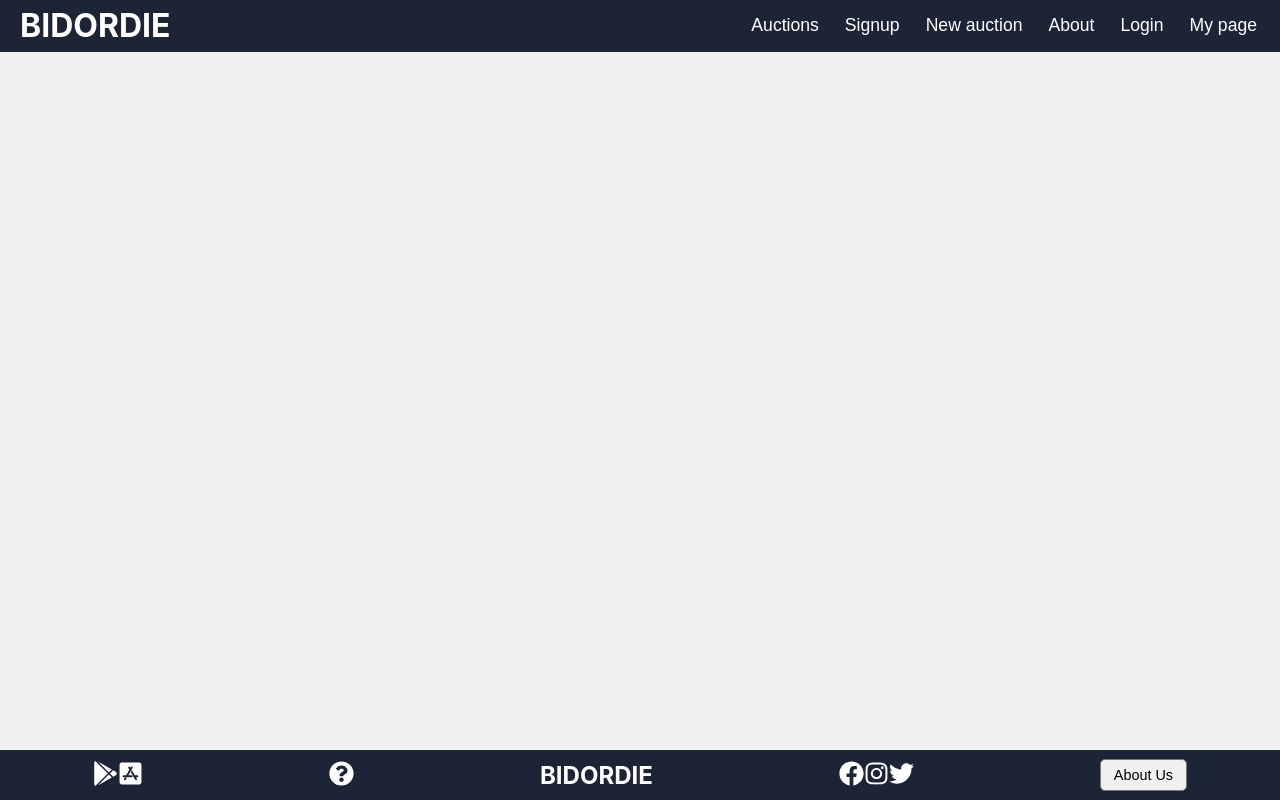
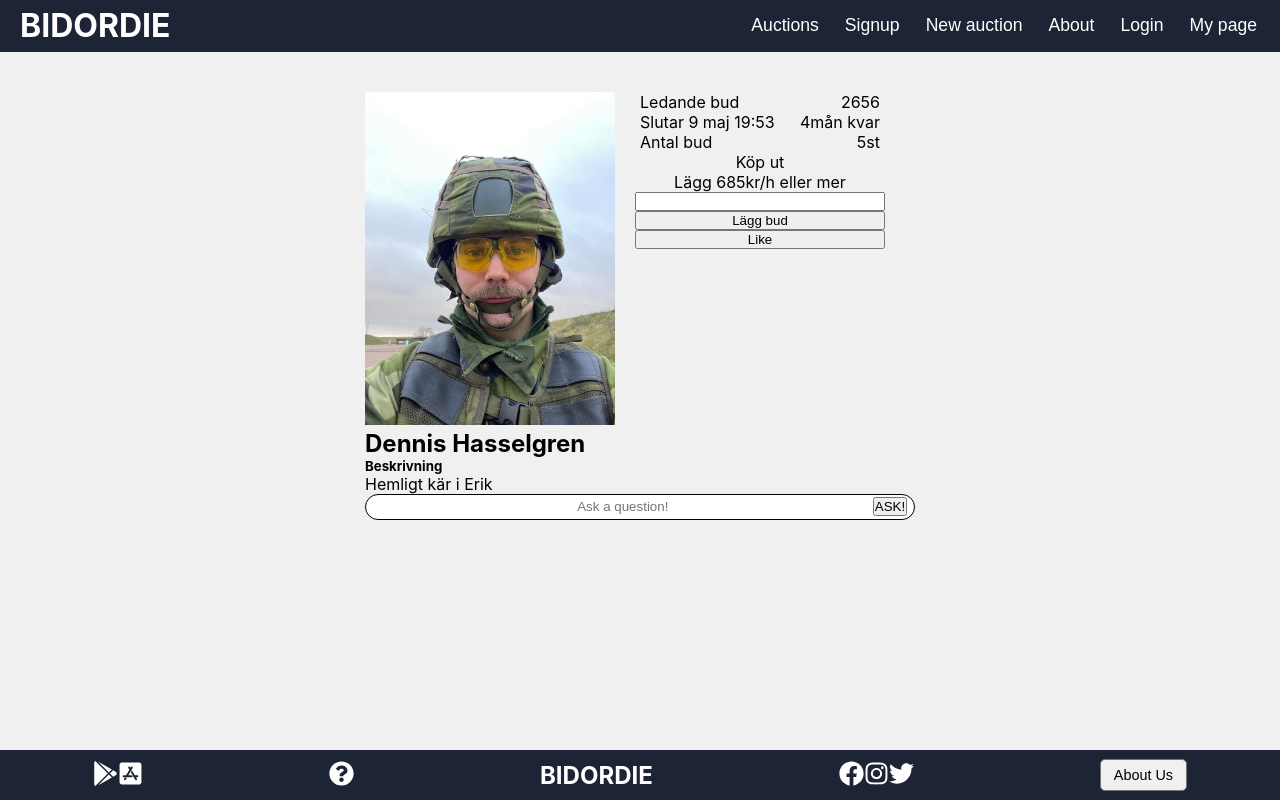
Before and after one commit to dreamc4t/bidordie, a React (Create React App) app: page /auction-page in a window 1280 px wide. Built offline with nearby package versions, Linux system fonts and the light colour scheme.

Commit message:
Bud sidan
Sidan fungerar med värden

```diff
--- a/data/auctions-db.json
+++ b/data/auctions-db.json
@@ -56,7 +56,10 @@
         }
       ],
       "otherInfo": "Kan stå på händer",
-      "competence": ["React", "Javascript"]
+      "competence": [
+        "React",
+        "Javascript"
+      ]
     },
     {
       "id": 2,
@@ -79,7 +82,10 @@
         }
       ],
       "otherInfo": "Blev utkastad ur scouterna som ung",
-      "competence": ["React", "Javascript"]
+      "competence": [
+        "React",
+        "Javascript"
+      ]
     },
     {
       "id": 3,
@@ -102,7 +108,10 @@
         }
       ],
       "otherInfo": "Har 2500 timmar i Rocket League",
-      "competence": ["React", "Javascript"]
+      "competence": [
+        "React",
+        "Javascript"
+      ]
     },
     {
       "id": 4,
@@ -125,7 +134,34 @@
         }
       ],
       "otherInfo": "Redig Halo nörd",
-      "competence": ["React", "Javascript"]
+      "competence": [
+        "React",
+        "Javascript"
+      ]
+    },
+    {
+      "id": "6b85e21c-c0bd-43c9-9b65-b1ac6fada6a6",
+      "firstName": "Dennis",
+      "lastName": "Hasselgren",
+      "imageUrl": "/img/erik.jpeg",
+      "CV": "cv-uasdfasdfasdf här",
+      "phone": "0708991828",
+      "address": "Söderängen 7",
+      "zipCode": "23169",
+      "town": "Skegre",
+      "password": "910509910509",
+      "links": [
+        {
+          "github": ""
+        },
+        {
+          "linkedin": ""
+        },
+        {
+          "otherLinks": ""
+        }
+      ],
+      "otherInfo": ""
     }
   ],
   "companies": [
--- a/src/App.js
+++ b/src/App.js
@@ -1,10 +1,5 @@
-import {
-  BrowserRouter as Router,
-  Routes,
-  Route,
-} from "react-router-dom"
-import { useState,useEffect } from "react";
-
+import { BrowserRouter as Router, Routes, Route } from "react-router-dom";
+import { useState, useEffect } from "react";
 import BecomeAMember from "./pages/BecomeAMember";
 import Header from "./components/Header";
 import Footer from "./components/Footer";
@@ -15,13 +10,13 @@ import AddAuctionPage from "./pages/AddAuctionPage";
 import Faq from "./pages/Faq";
 import UserPage from "./pages/UserPage";
 import MyPage from "./pages/MyPage";
+import AuctionPage from "./pages/AuctionPage";
 
 function App() {
-
-  const [idOfLoggedInUser, setIdOfLoggedInUser] = useState(null)
+  const [idOfLoggedInUser, setIdOfLoggedInUser] = useState(null);
   useEffect(() => {
-    console.log(idOfLoggedInUser)
-  }, [idOfLoggedInUser]) //printar  i console id:t för user som är inloggad
+    console.log(idOfLoggedInUser);
+  }, [idOfLoggedInUser]); //printar  i console id:t för user som är inloggad
 
   return (
     <Router>
@@ -29,55 +24,24 @@ function App() {
       <main>
         <Routes>
           {/*Pages go here as <Route>*/}
-            <Route
-              exact
-              path="/"
-              element={<AuctionList />}
-            />
-            <Route
-              path="/login"
-              element={<LoginPage idOfLoggedInUser={idOfLoggedInUser} setIdOfLoggedInUser={setIdOfLoggedInUser}/>}
-            />
-            <Route
-              path="/become-a-member"
-              element={<BecomeAMember />}
-            />
-            <Route
-              path="/new-auction"
-              element={<AddAuctionPage />}
-            />
-            <Route
-              path="/about-us"
-              element={<AboutUs />}
-            />
-            <Route
-              path="/FAQ"
-              element={<Faq />}
-            />
-            <Route
-            path="/my-page"
-            element={<MyPage />}
-            />
+          <Route exact path="/" element={<AuctionList />} />
+          <Route path="/login" element={<LoginPage />} />
+          <Route path="/become-a-member" element={<BecomeAMember />} />
+          <Route path="/new-auction" element={<AddAuctionPage />} />
+          <Route path="/about-us" element={<AboutUs />} />
+          <Route path="/FAQ" element={<Faq />} />
+          <Route path="/auction-page" element={<AuctionPage />} />
           <Route
             path="/google-play-store"
-              element={('https://play.google.com/store')}
+            element={"https://play.google.com/store"}
           />
           <Route
             path="/apple-store"
-              element={('https://www.apple.com/app-store/')}
+            element={"https://www.apple.com/app-store/"}
           />
-            <Route
-              path="/facebook"
-              element={('https://www.facebook.com')}
-            />
-            <Route
-              path="/instagram"
-              element={('https://www.instagram.com')}
-            />
-            <Route
-              path="/twitter"
-              element={('https://www.twitter.com')}
-            />
+          <Route path="/facebook" element={"https://www.facebook.com"} />
+          <Route path="/instagram" element={"https://www.instagram.com"} />
+          <Route path="/twitter" element={"https://www.twitter.com"} />
         </Routes>
       </main>
       <Footer />
--- a/src/pages/AuctionList.js
+++ b/src/pages/AuctionList.js
@@ -5,35 +5,27 @@ import { useState, useEffect } from "react";
 import useFetch from "../customHooks/useFetch";
 
 const AuctionList = () => {
-
-
-
-    const { data: auctions, isLoading } = useFetch("http://localhost:6001/auctions");
+  const { data: auctions, isLoading } = useFetch(
+    "http://localhost:6001/auctions"
+  );
 
   return (
-      <div className="auction-list" >
+    <div className="auction-list">
       <SortBar />
       <div className="auction-container">
         {isLoading && <div> LOADING CONTENT....</div>}
         {auctions &&
           auctions.map((auction) => (
             <div key={auction.id}>
-                 asd
-                 <Auction auction={auction}/>
-
+              <Auction auction={auction} />
             </div>
-
           ))}
       </div>
     </div>
   );
-
-
-
 };
 
 export default AuctionList;
-
 
 /*
 
--- /dev/null
+++ b/src/pages/AuctionPage.js
@@ -0,0 +1,68 @@
+const AuctionPage = (props) => {
+  const firstName = "Dennis";
+  const lastName = "Hasselgren";
+  const imageUrl = "/img/dennis.jpg";
+  const otherInfo = "Hemligt kär i Erik";
+  const competence = ["React", "Javascript", "Python"];
+
+  return (
+    <div>
+      <div className="auction__page">
+        <div className="AuctionPersonInfo">
+          <img src={imageUrl} alt="image of {firstName} " width="250"></img>
+        </div>
+
+        <form className="auction__form">
+          <div className="bidding__info">
+            <div className="leading__offer">
+              <label>Ledande bud</label>
+              <p>2656</p>
+            </div>
+            <div className="end__time">
+              <label>Slutar 9 maj 19:53</label>
+              <p> 4mån kvar</p>
+            </div>
+            <div className="number_of_bids">
+              <label>Antal bud</label>
+              <p>5st</p>
+            </div>
+            <div className="butOut">
+              <label>Köp ut</label>
+              <p></p>
+            </div>
+          </div>
+          <label className="lowest__offer__tomake">
+            Lägg 685kr/h eller mer
+          </label>
+          <div className="bid_container">
+            <input type="text"></input>
+            <button type="submit">Lägg bud</button>
+            <button>Like</button>
+          </div>
+        </form>
+      </div>
+      <div className="description__container">
+        <h2>
+          {firstName} {lastName}
+        </h2>
+        <h5>Beskrivning</h5>
+        <p>{otherInfo}</p>
+      </div>
+      <div className="question__container">
+        <input
+          className="question__input"
+          placeholder="Ask a question!"
+          type="text"
+        ></input>
+        <button className="question__button" type="submit">
+          ASK!
+        </button>
+      </div>
+      <div className="question_list_container">
+        <ul className="qustion_list"> </ul>
+      </div>
+    </div>
+  );
+};
+
+export default AuctionPage;
--- /dev/null
+++ b/src/pages/CSS/AuctionPage.css
@@ -0,0 +1,62 @@
+.auction__page {
+  display: flex;
+  flex-direction: row;
+  width: 550px;
+}
+
+.AuctionPersonInfo {
+  width: 250px;
+}
+
+.auction__form {
+  width: 250px;
+  align-self: flex-start;
+  text-align: center;
+  margin-left: 20px;
+}
+
+.leading__offer {
+  display: flex;
+  justify-content: space-between;
+  padding: 0 5px 0 5px;
+}
+.end__time {
+  display: flex;
+  justify-content: space-between;
+  padding: 0 5px 0 5px;
+}
+.number_of_bids {
+  display: flex;
+  justify-content: space-between;
+  padding: 0 5px 0 5px;
+}
+.lowest__offer__tomake {
+  margin: 30px 0 30px 0;
+}
+.bid_container {
+  display: flex;
+  flex-direction: column;
+}
+
+.description__container {
+  width: 550px;
+}
+
+.question__container {
+  width: 550px;
+  text-align: center;
+  border-radius: 25px;
+  border: 0.5px solid black;
+  background-color: white;
+}
+
+.question__input {
+  width: 500px;
+  text-align: center;
+  border: none;
+  margin-bottom: 5px;
+}
+
+.question__input:focus {
+  outline: none;
+}
```
Also changed, not shown: src/components/AuctionPage/AuctionForm.js (deleted, +0 -34 lines), src/components/AuctionPage/AuctionPage.css (deleted, +0 -60 lines), src/components/AuctionPage/AuctionPage.js (deleted, +0 -40 lines), src/index.js (+20 -19 lines), public/img/dennis.jpg (added). Lines whose indentation alone changed are shown as unchanged.
